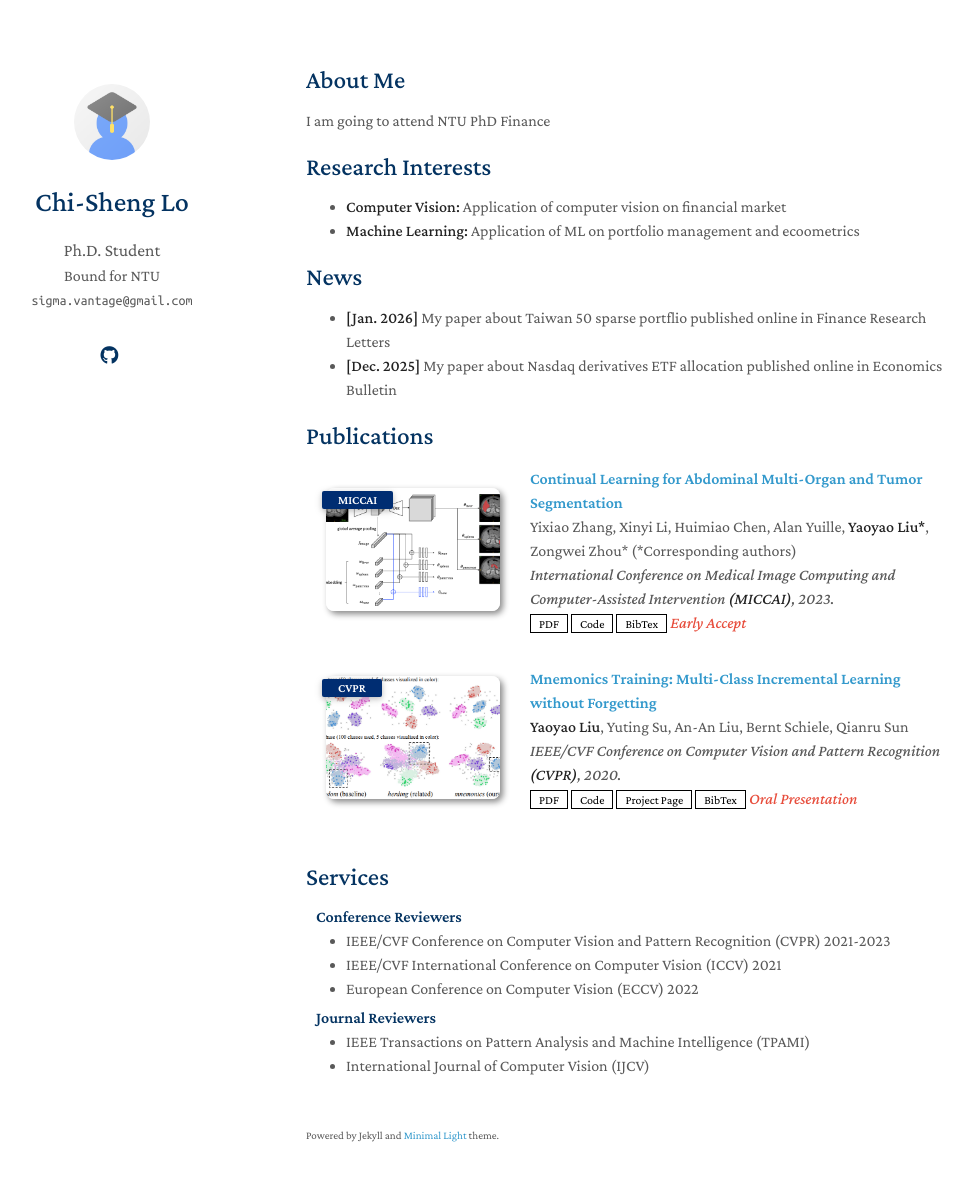
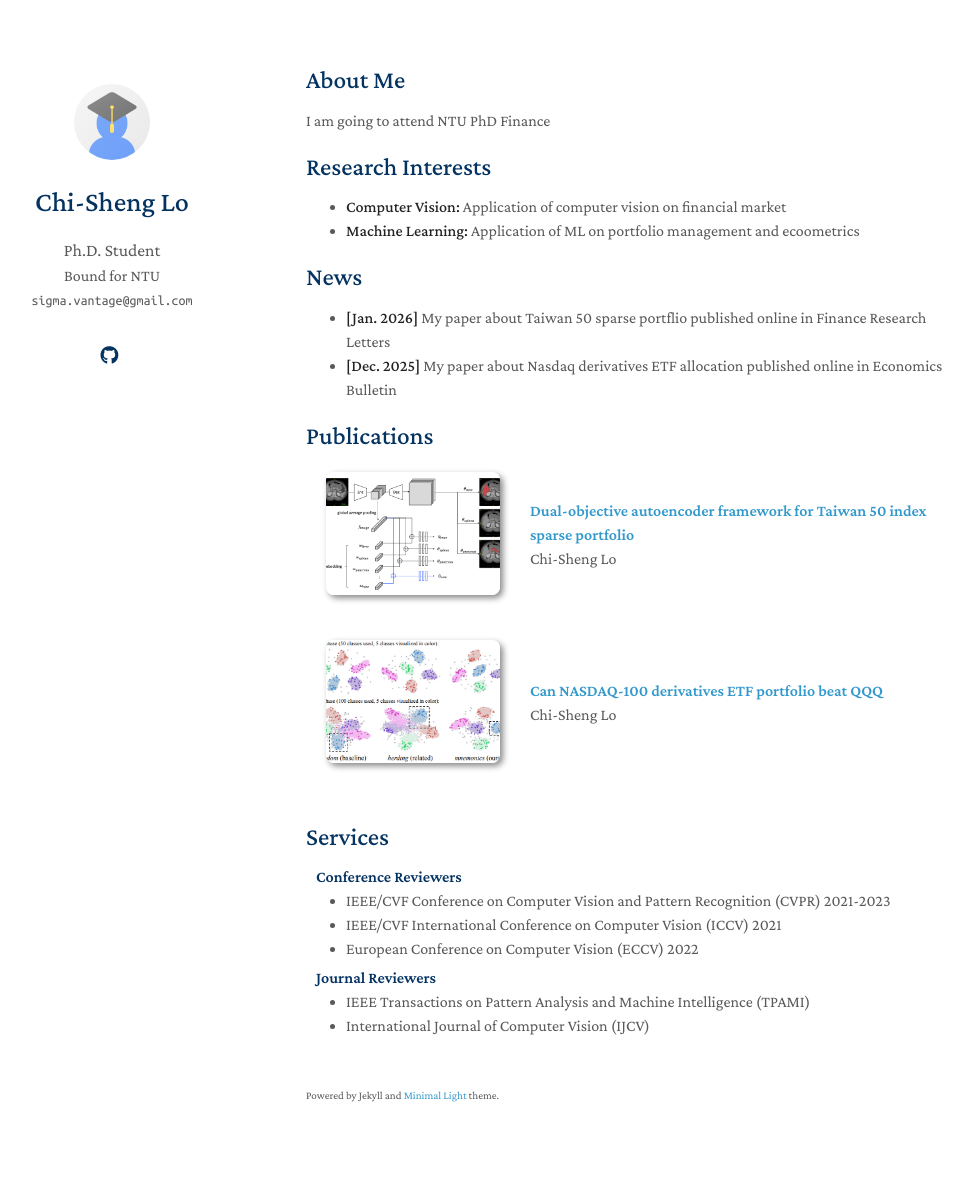
Before and after one commit to ergodic-metrika/ergodic-metrika.github.io, a Jekyll site: the page built from index.md, in a window 1280 px wide and 1216 px high. Shown: the top 1181 px of the window, without its empty margins (164-1137 px from the left). Built offline with Jekyll 4.4.1, drawn with Linux system fonts in a browser that asks for light colours; a style sheet for code colours, icons or effects is not loaded; our own code applies the rules of GitHub Pages for plain Markdown files.

Commit message:
Update publications.yml

```diff
--- a/_data/publications.yml
+++ b/_data/publications.yml
@@ -1,22 +1,14 @@
 main:
 
-  - title: Continual Learning for Abdominal Multi-Organ and Tumor Segmentation
-    authors: Yixiao Zhang, Xinyi Li, Huimiao Chen, Alan Yuille, <strong>Yaoyao Liu*</strong>, Zongwei Zhou* (*Corresponding authors)
-    conference_short: MICCAI
-    conference: International Conference on Medical Image Computing and Computer-Assisted Intervention <strong>(MICCAI)</strong>, 2023.
-    pdf: https://arxiv.org/pdf/2306.00988.pdf
-    code: https://github.com/MrGiovanni/ContinualLearning
-    bibtex: https://bib.yliu.me/MICCAI23.txt
+  - title: "Dual-objective autoencoder framework for Taiwan 50 index sparse portfolio"
+    authors: Chi-Sheng Lo
+    journal: Finance Research Letters
+    link: https://www.sciencedirect.com/science/article/pii/S154461232502687X
     image: ./assets/img/teaser_example_2.png
-    notes: Early Accept
 
-  - title: "Mnemonics Training: Multi-Class Incremental Learning without Forgetting"
-    authors: <strong>Yaoyao Liu</strong>, Yuting Su, An-An Liu, Bernt Schiele, Qianru Sun
-    conference_short: CVPR
-    conference: IEEE/CVF Conference on Computer Vision and Pattern Recognition <strong>(CVPR)</strong>, 2020.
-    pdf: https://arxiv.org/pdf/2002.10211.pdf
-    code: https://github.com/yaoyao-liu/class-incremental-learning/tree/main/mnemonics-training
-    page: https://class-il.mpi-inf.mpg.de/mnemonics/
-    bibtex: https://class-il.mpi-inf.mpg.de/mnemonics/
-    notes: Oral Presentation
+
+  - title: "Can NASDAQ-100 derivatives ETF portfolio beat QQQ"
+    authors: Chi-Sheng Lo
+    journal: Economics Bulletin
+    link: https://ideas.repec.org/a/ebl/ecbull/eb-25-00515.html
     image: ./assets/img/teaser_example.png
```
